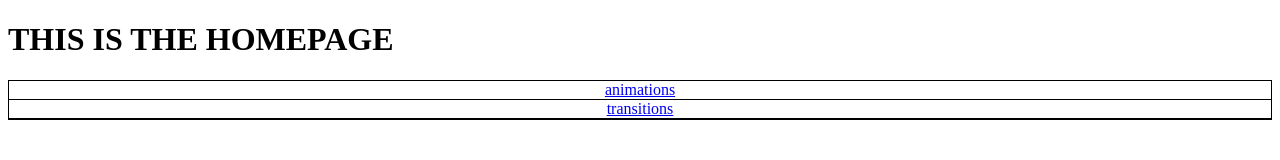
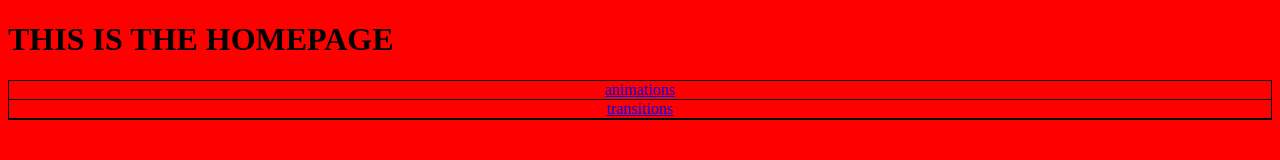
Before and after one commit to Greenway-Benjamin/Greenway-Benjamin.github.io, a plain HTML site: page index.html in a window 1280 px wide. Drawn offline with Linux system fonts and the light colour scheme; files whose address does not match are found by name.

Commit message:
Update styles.css

```diff
--- a/styles.css
+++ b/styles.css
@@ -1,5 +1,5 @@
 body {
-  background-color: Peach;
+  background-color: Red;
 }
 
 ul {
```
